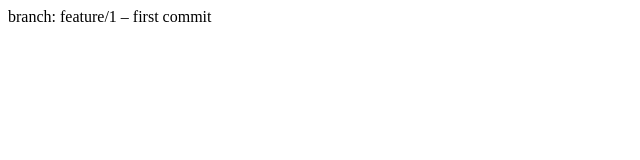
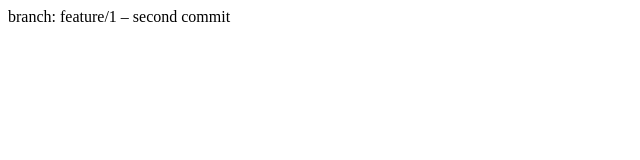
Before and after one commit to brightestsirius/lesson_18, a plain HTML site: page index.html in a window 1280 px wide. Shown: the full height of the page, 0-640 px from the left. Drawn offline with Linux system fonts and the light colour scheme.

Commit message:
branch: feature/1 – second commit

```diff
--- a/index.html
+++ b/index.html
@@ -5,6 +5,6 @@
     <title>Title</title>
 </head>
 <body>
-    branch: feature/1 – first commit
+    branch: feature/1 – second commit
 </body>
 </html>
```
